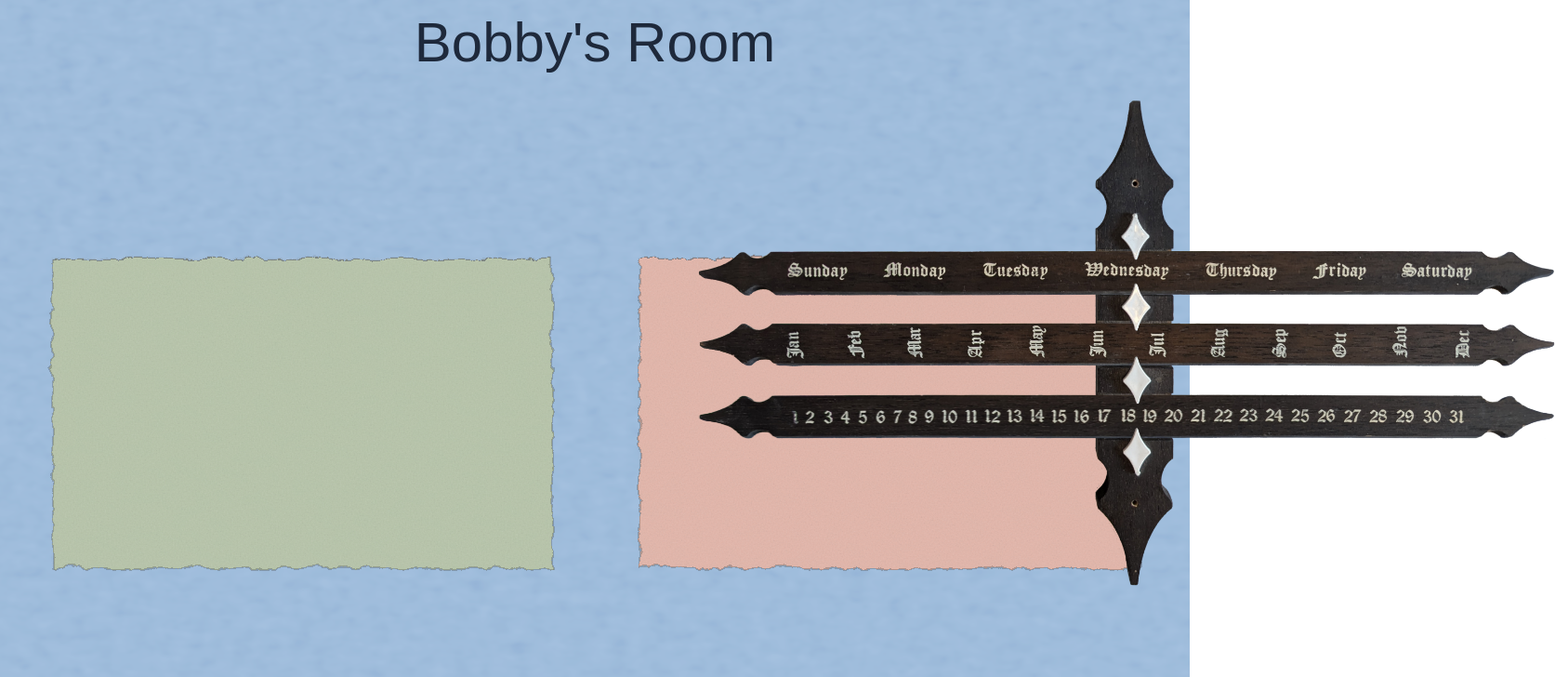
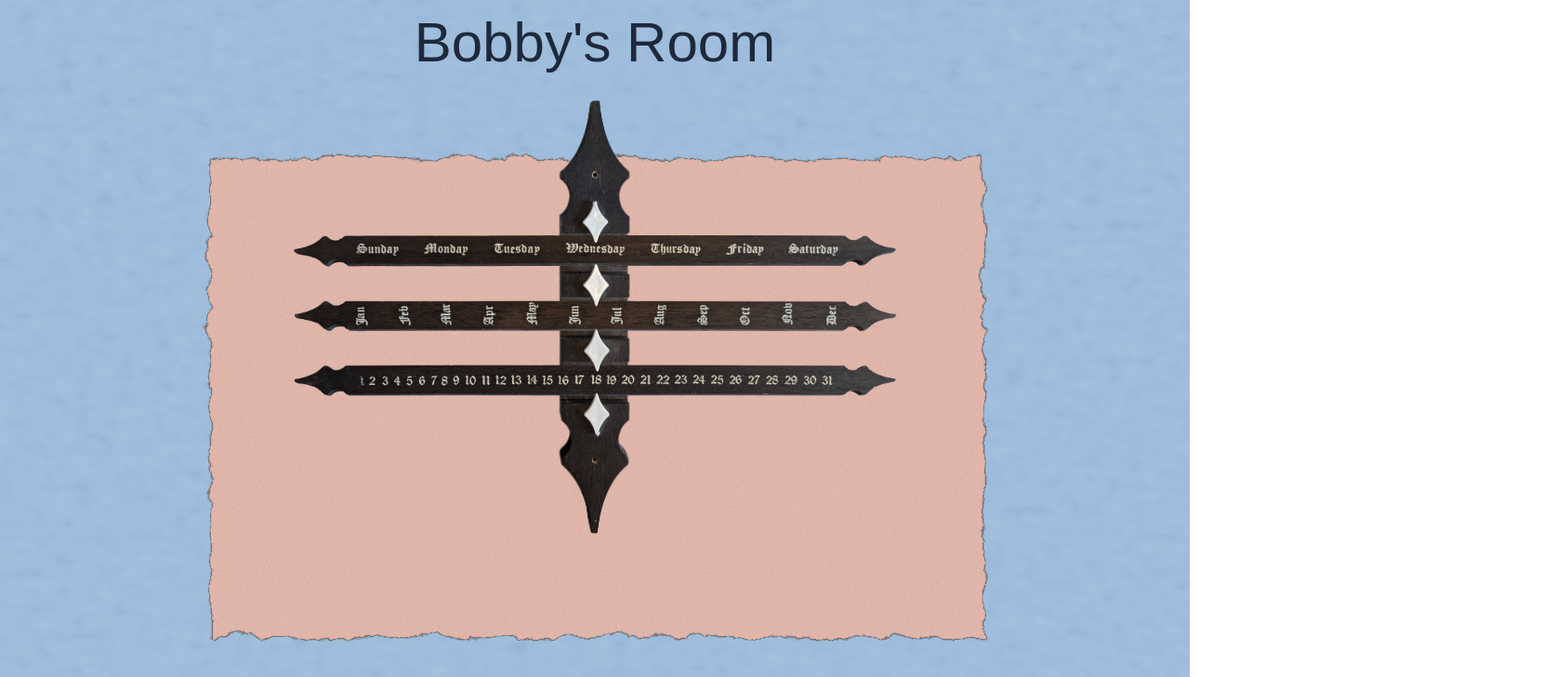
Before and after one commit to connolly27/my-compass, a Next.js app: page / in a window 1280 px wide. Shown: the top 728 px of the page at 93% size, 1673 px wide, since content can reach past the window. Built offline with nearby package versions, Linux system fonts and the light colour scheme; a web font is replaced by a local one.

Commit message:
Center sliders

```diff
--- a/components/BobbysRoom.tsx
+++ b/components/BobbysRoom.tsx
@@ -121,28 +121,31 @@ const BobbysRoom: React.FC = () => {
         <h1 className="text-6xl text-center mb-8 text-slate-800">Bobby&apos;s Room</h1>
 
         {/* Grid Layout */}
-        <div className="grid grid-cols-2 gap-4 h-[1000px]">
-          {/* Top Row Cards */}
-          <div className="col-span-1">
-            <ConstructionPaper color="#B8C5A6" className="h-full">
-              {<div></div>}
-            </ConstructionPaper>
-          </div>
-          <div className="col-span-1">
+        <div className="grid gap-4 h-[1000px]">
+          {/* Calendar Slider - Full width always */}
+          <div className="col-span-full">
             <ConstructionPaper color="#E6B5A6" className="h-full overflow-visible">
               <CalendarSlider />
             </ConstructionPaper>
           </div>
 
-          {/* Middle Large Card */}
-          <div className="col-span-2">
-            <ConstructionPaper color="#D5C5D9" className="h-full">
-              {<div></div>}
-            </ConstructionPaper>
+          {/* Two column grid for the rest */}
+          <div className="grid grid-cols-1 md:grid-cols-2 gap-4">
+            {/* Middle Cards - Stack on mobile, side by side on desktop */}
+            <div className="col-span-1">
+              <ConstructionPaper color="#B8C5A6" className="h-full">
+                {<div></div>}
+              </ConstructionPaper>
+            </div>
+            <div className="col-span-1">
+              <ConstructionPaper color="#D5C5D9" className="h-full">
+                {<div></div>}
+              </ConstructionPaper>
+            </div>
           </div>
 
-          {/* Bottom Large Card */}
-          <div className="col-span-2">
+          {/* Bottom Card - Full width always */}
+          <div className="col-span-full">
             <ConstructionPaper color="#B5D4C5" className="h-full">
               {<div></div>}
             </ConstructionPaper>
--- a/components/CalendarSlider.tsx
+++ b/components/CalendarSlider.tsx
@@ -26,17 +26,17 @@ const CalendarSlider = () => {
     return () => window.removeEventListener("resize", updateWidth);
   }, []);
 
-  // Base dimensions
-  const chassisWidth = 310;
-  const chassisHeight = 1880;
+  // Base dimensions (scaled down to 25% of original)
+  const chassisWidth = 77;
+  const chassisHeight = 470;
   const aspectRatio = chassisHeight / chassisWidth;
   const maxDragDistance = containerWidth * 0.5; // 50% of container width
 
   // Calculate relative positions
   const sliderPositions = {
-    weekday: { y: `${(581 / chassisHeight) * 100}%` },
-    month: { y: `${(859 / chassisHeight) * 100}%` },
-    day: { y: `${(1137 / chassisHeight) * 100}%` },
+    weekday: { y: `${(581 / chassisHeight) * 25}%` },
+    month: { y: `${(859 / chassisHeight) * 25}%` },
+    day: { y: `${(1137 / chassisHeight) * 25}%` },
   };
 
   const handleMouseDown = (e: React.MouseEvent, type: string) => {
@@ -77,13 +77,14 @@ const CalendarSlider = () => {
       ref={containerRef}
       className="relative overflow-visible"
       style={{
-        height: 0,
-        paddingBottom: `${aspectRatio * 14}%`,
+        height: "470px",
+        width: "77px",
+        margin: "0 auto",
       }}
       onMouseMove={handleMouseMove}
     >
       {/* Chassis */}
-      <div className="absolute right-0" style={{ width: `${14}%` }}>
+      <div className="absolute left-1/2" style={{ width: "77px", transform: "translateX(-50%)" }}>
         <Image
           src="/images/chassis.png"
           alt="Slider chassis"
@@ -98,11 +99,11 @@ const CalendarSlider = () => {
       {["weekday", "month", "day"].map((type, index) => (
         <div
           key={type}
-          className="absolute right-[8.5%] cursor-grab active:cursor-grabbing"
+          className="absolute left-1/2 cursor-grab active:cursor-grabbing"
           style={{
             top: sliderPositions[type as keyof typeof sliderPositions].y,
-            width: `${17 * 8.82}%`,
-            transform: `translateX(calc(50% + ${sliderOffsets[type as keyof typeof sliderOffsets]}px))`,
+            width: "650px",
+            transform: `translateX(calc(-50% + ${sliderOffsets[type as keyof typeof sliderOffsets]}px))`,
             userSelect: "none",
           }}
           onMouseDown={(e) => handleMouseDown(e, type)}
@@ -119,7 +120,7 @@ const CalendarSlider = () => {
       ))}
 
       {/* Diamonds overlay */}
-      <div className="absolute right-0" style={{ width: `${14}%` }}>
+      <div className="absolute left-1/2" style={{ width: "77px", transform: "translateX(-50%)" }}>
         <Image
           src="/images/diamonds.png"
           alt="Slider diamonds"
```
